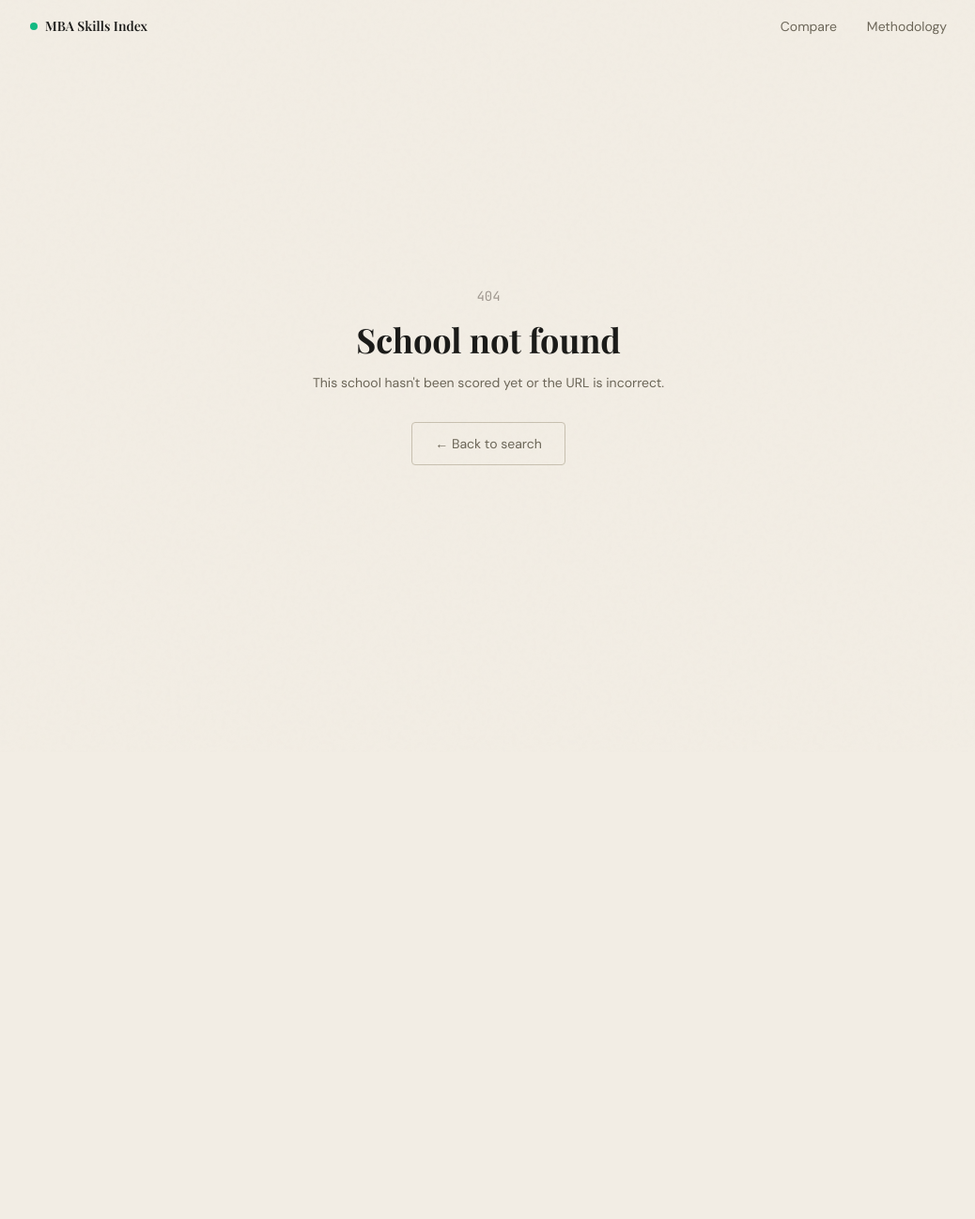
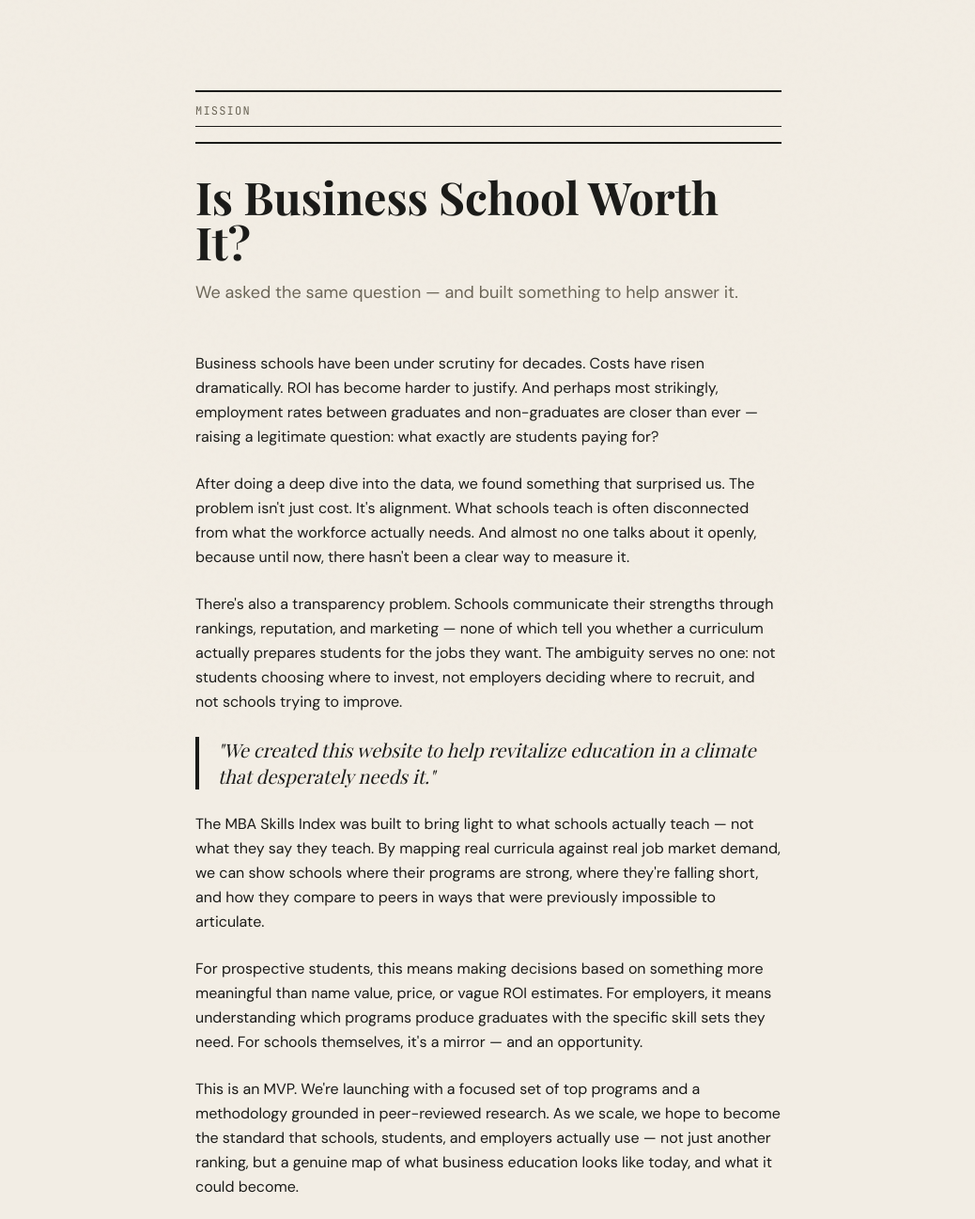
Before and after one commit to Bxnd3r/mba-skills-index, a Next.js app: page /mission in a window 1280 px wide. Before the commit this address had no page. Shown: the top 1297 px of the page at 94% size, without its empty margins (120-1158 px from the left). Before the commit the page ends 800 px from the top, so only its background shows below. Built offline with nearby package versions, Linux system fonts and the light colour scheme; a web font is replaced by a local one.

Commit message:
Add mission page

```diff
--- /dev/null
+++ b/app/mission/page.tsx
@@ -0,0 +1,101 @@
+import Link from 'next/link';
+
+export const metadata = {
+  title: 'Our Mission — MBA Skills Index',
+  description: 'Why we built the MBA Skills Index: bringing transparency to business education in a changing job market.',
+};
+
+export default function MissionPage() {
+  return (
+    <main className="min-h-screen bg-[#f2ede4] pt-24 pb-24">
+      <div className="max-w-2xl mx-auto px-6">
+
+        {/* Header */}
+        <div className="mb-12">
+          <div className="border-t-2 border-b border-[#1a1a18] pt-3 pb-2 mb-1">
+            <p className="font-mono text-xs text-[#6b6557] uppercase tracking-widest">Mission</p>
+          </div>
+          <div className="border-b-2 border-[#1a1a18] pb-3">
+          </div>
+          <h1 className="font-display text-4xl md:text-5xl font-bold text-[#1a1a18] mt-8 mb-4 leading-tight">
+            Is Business School Worth It?
+          </h1>
+          <p className="font-body text-lg text-[#6b6557] leading-relaxed">
+            We asked the same question — and built something to help answer it.
+          </p>
+        </div>
+
+        {/* Body */}
+        <div className="font-body text-[#1a1a18] text-base leading-relaxed space-y-6">
+
+          <p>
+            Business schools have been under scrutiny for decades. Costs have risen dramatically.
+            ROI has become harder to justify. And perhaps most strikingly, employment rates between
+            graduates and non-graduates are closer than ever — raising a legitimate question:
+            what exactly are students paying for?
+          </p>
+
+          <p>
+            After doing a deep dive into the data, we found something that surprised us. The problem
+            isn't just cost. It's alignment. What schools teach is often disconnected from what the
+            workforce actually needs. And almost no one talks about it openly, because until now,
+            there hasn't been a clear way to measure it.
+          </p>
+
+          <p>
+            There's also a transparency problem. Schools communicate their strengths through
+            rankings, reputation, and marketing — none of which tell you whether a curriculum
+            actually prepares students for the jobs they want. The ambiguity serves no one:
+            not students choosing where to invest, not employers deciding where to recruit,
+            and not schools trying to improve.
+          </p>
+
+          <div className="border-l-4 border-[#1a1a18] pl-5 my-8">
+            <p className="font-display text-xl italic text-[#1a1a18]">
+              "We created this website to help revitalize education in a climate that desperately needs it."
+            </p>
+          </div>
+
+          <p>
+            The MBA Skills Index was built to bring light to what schools actually teach — not
+            what they say they teach. By mapping real curricula against real job market demand,
+            we can show schools where their programs are strong, where they're falling short,
+            and how they compare to peers in ways that were previously impossible to articulate.
+          </p>
+
+          <p>
+            For prospective students, this means making decisions based on something more
+            meaningful than name value, price, or vague ROI estimates. For employers, it means
+            understanding which programs produce graduates with the specific skill sets they need.
+            For schools themselves, it's a mirror — and an opportunity.
+          </p>
+
+          <p>
+            This is an MVP. We're launching with a focused set of top programs and a methodology
+            grounded in peer-reviewed research. As we scale, we hope to become the standard that
+            schools, students, and employers actually use — not just another ranking, but a
+            genuine map of what business education looks like today, and what it could become.
+          </p>
+
+        </div>
+
+        {/* Footer nav */}
+        <div className="mt-16 pt-8 border-t border-[#c8c0b0] flex flex-col sm:flex-row gap-4">
+          <Link
+            href="/"
+            className="px-7 py-3 bg-[#1a1a18] hover:bg-[#2d2d2a] text-[#f2ede4] font-body text-sm rounded transition-colors text-center"
+          >
+            Compare Schools →
+          </Link>
+          <Link
+            href="/methodology"
+            className="px-7 py-3 border border-[#c8c0b0] hover:border-[#1a1a18] text-[#6b6557] hover:text-[#1a1a18] font-body text-sm rounded transition-colors text-center"
+          >
+            See How It Works
+          </Link>
+        </div>
+
+      </div>
+    </main>
+  );
+}
```
